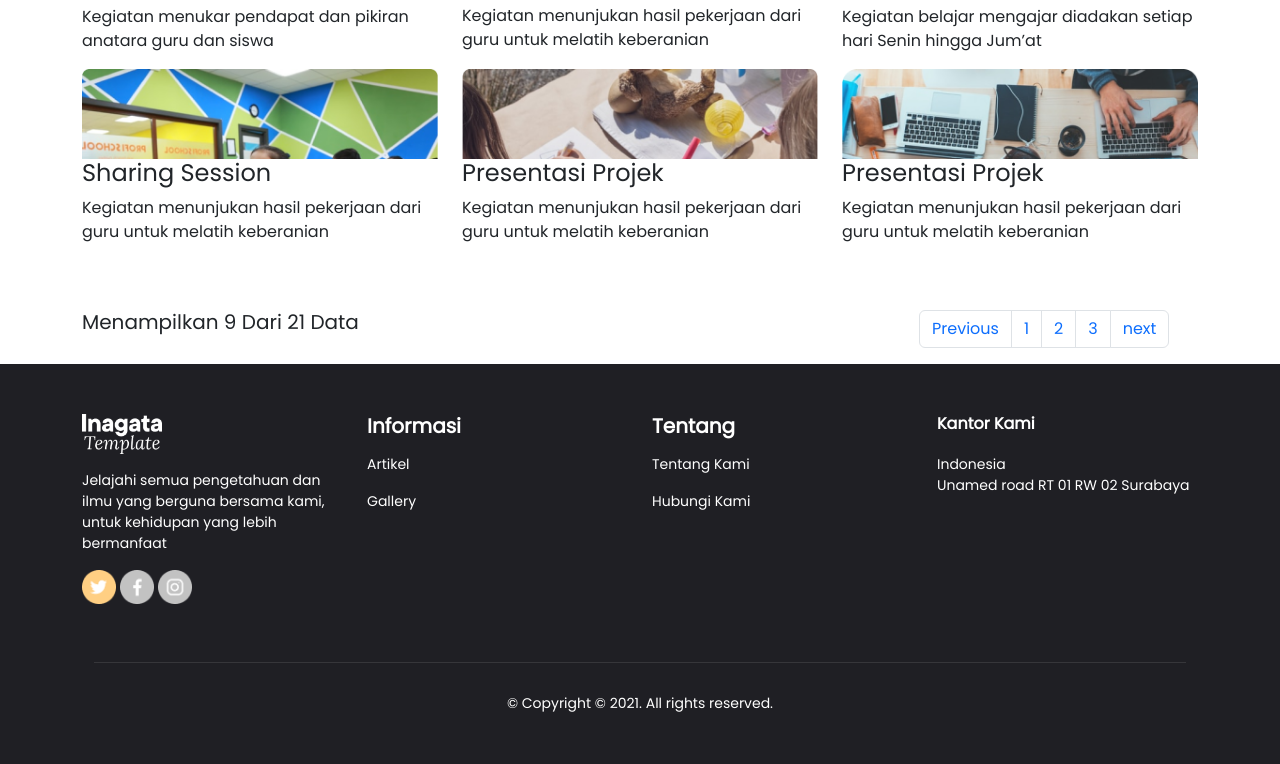
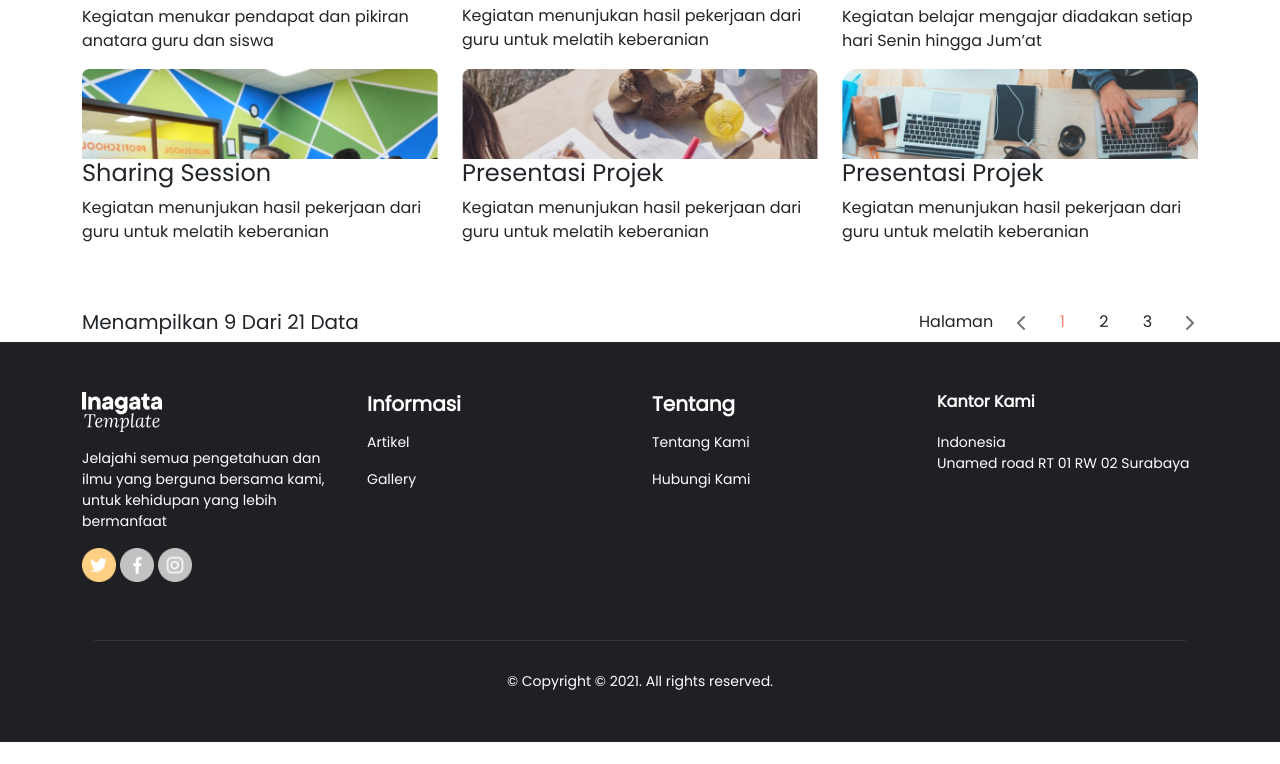
Before and after one commit to Ryajun7/Magang, a plain HTML site: page gallery.html in a window 1280 px wide. Shown: the part 2031-2795 px from the top of the page. After the commit the page ends 2773 px from the top, so only its background shows below. Drawn offline with nearby package versions, Linux system fonts and the light colour scheme.

Commit message:
update pagination

```diff
--- a/gallery.html
+++ b/gallery.html
@@ -127,15 +127,35 @@
               <h5>Menampilkan 9 Dari 21 Data</h5>
             </div>
             <div class="col-md-3 col-sm-12 box">
-              <nav aria-label="Page navigation example">
-                <ul class="pagination" id="pagination1">
-                  <li class="page-item"><a class="page-link" href="#">Previous</a></li>
+              <!-- <nav style="outline: none !important; border: none !important;;">
+                <ul class="pagination">
+                  <li class="page-item">
+                    <a class="page-link" href="#" aria-label="Previous">
+                      <span class="sr-only">Halaman</span>
+                    </a>
+                  </li>
+                  <a class="page-link" href="#" aria-label="Previous">
+                    <span aria-hidden="true">&laquo;</span>
+                    <span class="sr-only"></span>
+                  </a>
                   <li class="page-item"><a class="page-link" href="#">1</a></li>
                   <li class="page-item"><a class="page-link" href="#">2</a></li>
                   <li class="page-item"><a class="page-link" href="#">3</a></li>
-                  <li class="page-item"><a class="page-link" href="#">next</a></li>
+                  <li class="page-item">
+                    <a class="page-link" href="#" aria-label="Next">
+                      <span aria-hidden="true">&raquo;</span>
+                      <span class="sr-only"></span>
+                    </a>
+                  </li>
                 </ul>
-              </nav>
+              </nav> -->
+
+              <p class="d-inline" style="margin-right: 20px;">Halaman</p>
+              <img src="asset/img/undo-icon.png" style="margin-right: 30px;" alt="">
+              <p class="d-inline" style="margin-right: 30px; color: salmon;">1</p>
+              <p class="d-inline" style="margin-right: 30px;">2</p>
+              <p class="d-inline" style="margin-right: 30px;">3</p>
+              <img src="asset/img/next-icon.png" alt="">
             </div>
           </div>
         </div>
```
Also changed, not shown: asset/img/next-icon.png (added), asset/img/undo-icon.png (added).
